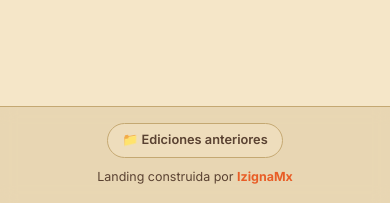
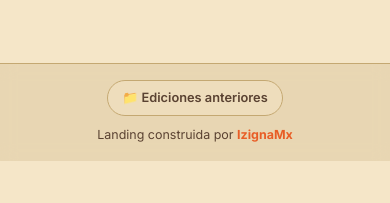
Before and after one commit to IzignaMx/vald-landing, a plain HTML site: page index.html in a window 390 px wide. Shown: the part 1499-1702 px from the top of the page. After the commit the page ends 1660 px from the top, so only its background shows below. Drawn offline with nearby package versions, Linux system fonts and the light colour scheme; animation ran at ten frames a second.

Commit message:
style: reduce bottom padding on main container to improve layout spacing

```diff
--- a/styles.css
+++ b/styles.css
@@ -331,7 +331,7 @@
   position: relative;
   z-index: 30;
   width: 100%;
-  padding: clamp(0rem, 0vh, 1rem) var(--space-lg) clamp(4rem, 10vh, 8rem);
+  padding: clamp(0rem, 0vh, 1rem) var(--space-lg) clamp(2rem, 5vh, 4rem);
   display: flex;
   justify-content: center;
   background: var(--parchment);
```
